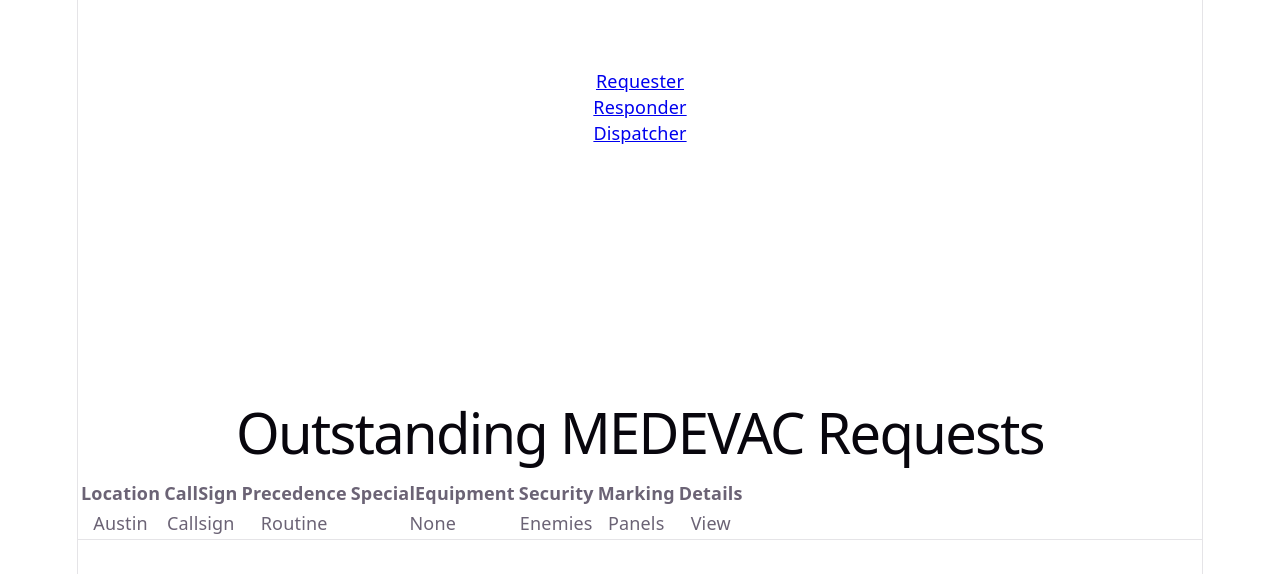
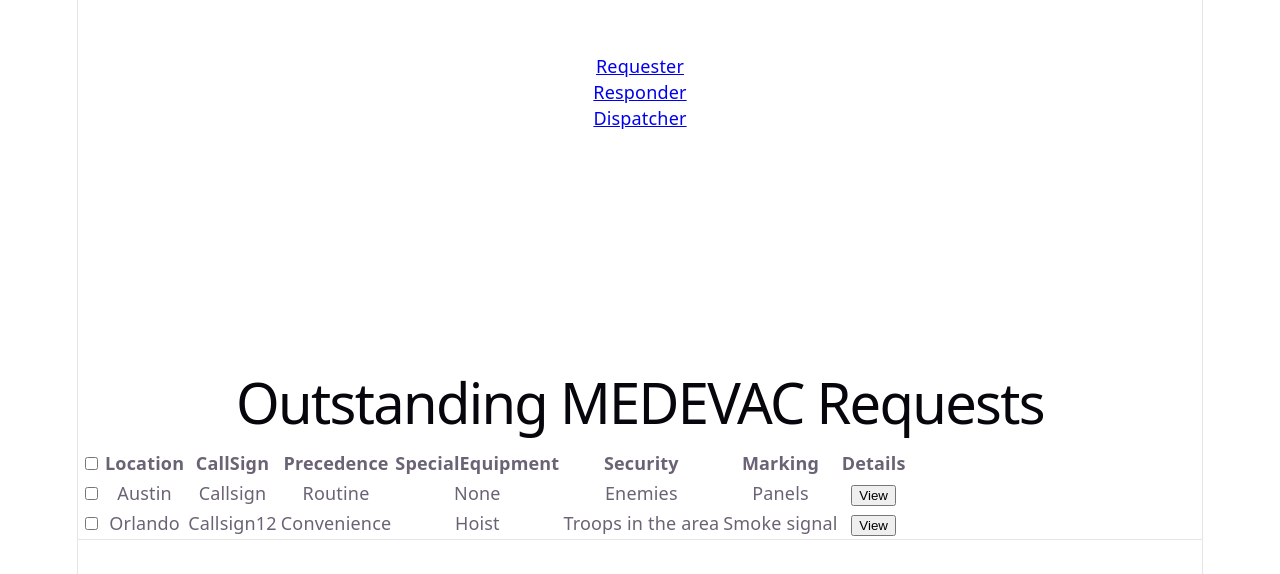
Before and after one commit to Dace1k/9-line-3, a React (Vite) app in the folder frontend/: page /pages/dispatcher in a window 1280 px wide. Shown: the part 172-746 px from the top of the page. Built offline with nearby package versions, Linux system fonts and the light colour scheme.

Commit message:
checkboxes and row mapping

```diff
--- a/frontend/src/RequestType.ts
+++ b/frontend/src/RequestType.ts
@@ -19,6 +19,18 @@ export const sample9Line:RequestType[] =[
         marking: 'Panels',
         details: 'View'
 
+    },
+
+    {
+        location: 'Orlando',
+        callSign: 'Callsign12',
+        precedence: 'Convenience',
+        specialEquipment: 'Hoist',
+        security: 'Troops in the area',
+        marking: 'Smoke signal',
+        details: 'View'
+
     }
 
+
 ]
--- a/frontend/src/pages/Dispatcher.tsx
+++ b/frontend/src/pages/Dispatcher.tsx
@@ -1,8 +1,26 @@
 // import tailwindcss from "@tailwindcss/vite";
 import {sample9Line} from "../RequestType.ts";
+import {data} from "react-router-dom";
 
 
 export function Dispatcher () {
+
+    const tableRow = sample9Line.map((el, index) => {
+        return (
+            <tr key={index}>
+                <td><input type="checkbox"/></td>
+                <td>{el.location}</td>
+                <td>{el.callSign}</td>
+                <td>{el.precedence}</td>
+                <td>{el.specialEquipment}</td>
+                <td>{el.security}</td>
+                <td>{el.marking}</td>
+                <td>
+                    <button type="button">{el.details}</button>
+                </td>
+            </tr>
+        );
+    });
     return (
         <>
             <h1>Outstanding MEDEVAC Requests</h1>
@@ -10,6 +28,7 @@ export function Dispatcher () {
             <table className="table-auto" aria-label= "distpatchTable">
                 <thead>
                 <tr>
+                    <th><input type="checkbox"/></th>
                     <th>Location</th>
                     <th>CallSign</th>
                     <th>Precedence</th>
@@ -21,16 +40,7 @@ export function Dispatcher () {
 
                 </thead>
                 <tbody>
-                <tr>
-                    <td>{sample9Line[0].location}</td>
-                    <td>{sample9Line[0].callSign}</td>
-                    <td>{sample9Line[0].precedence}</td>
-                    <td>{sample9Line[0].specialEquipment}</td>
-                    <td>{sample9Line[0].security}</td>
-                    <td>{sample9Line[0].marking}</td>
-                    <td>{sample9Line[0].details}</td>
-
-                </tr>
+                {tableRow}
                 </tbody>
             </table>
 
```
Also changed, not shown: 1 other file (tests, documents, lock files or other folders).
